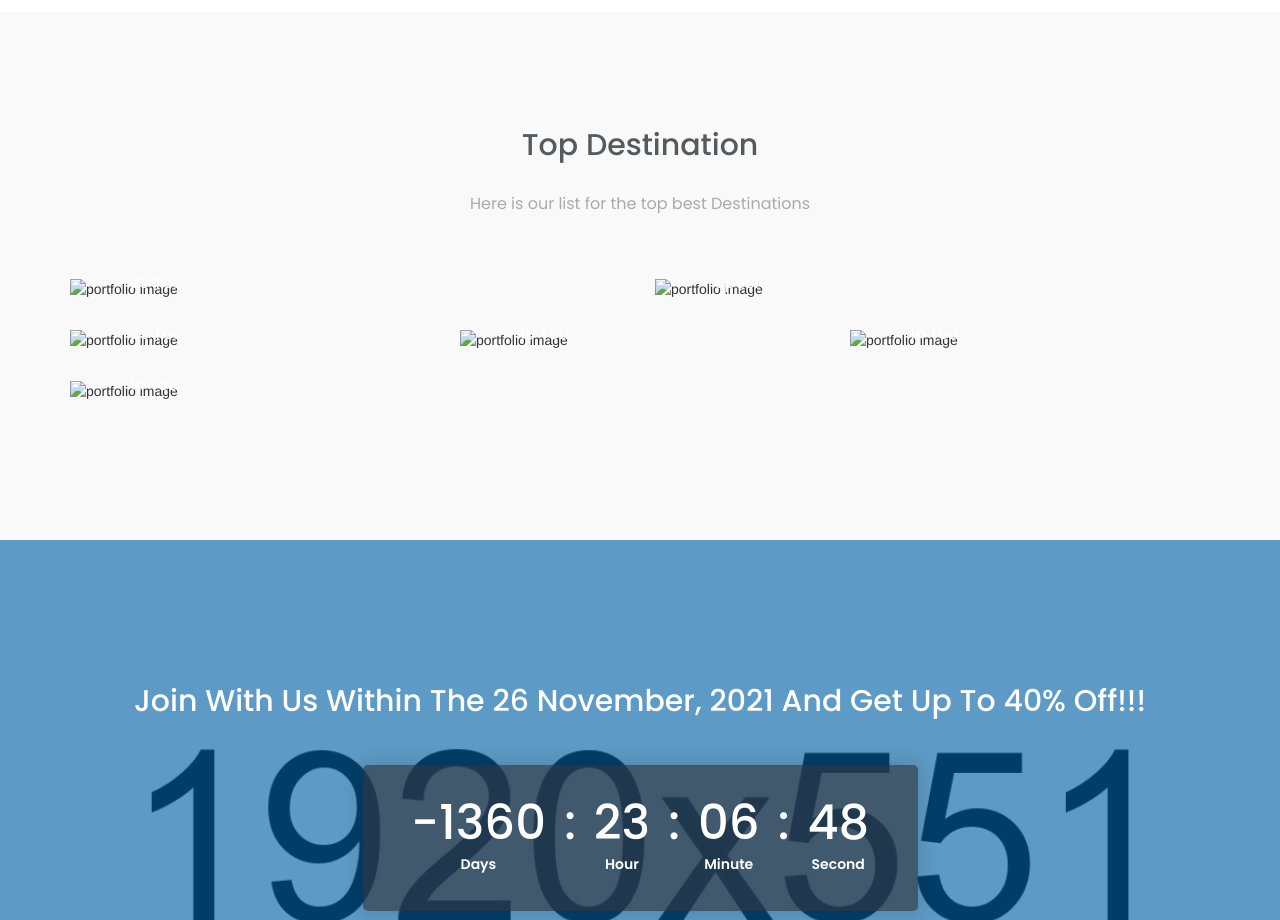
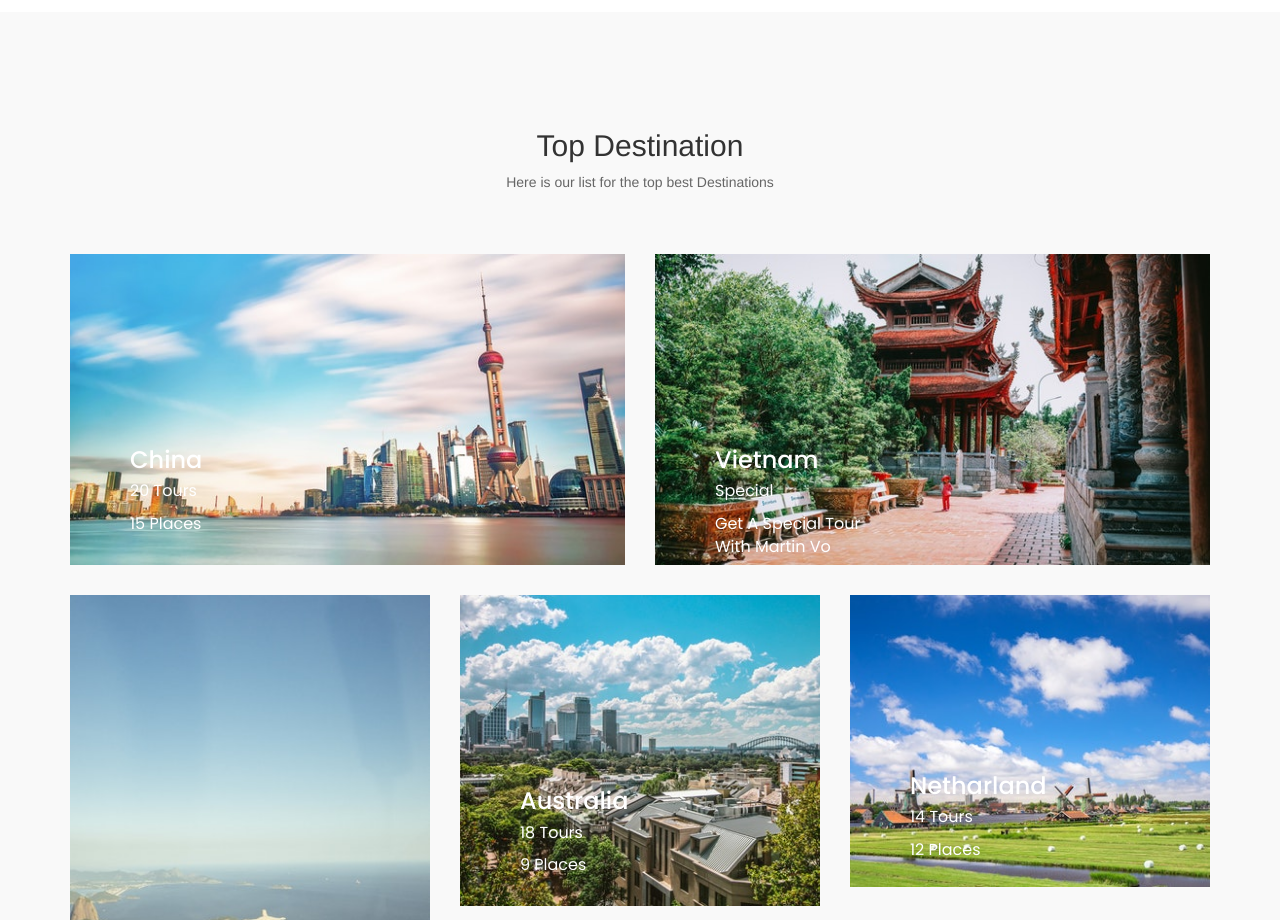
Before and after one commit to RealAliSaid/Travel-One-Web-Page-Style, a website with bundled scripts: page index.html in a window 1280 px wide. Shown: the part 1540-2460 px from the top of the page. Built offline with nearby package versions, Linux system fonts and the light colour scheme; files whose address does not match are found by name.

Commit message:
edit new

```diff
--- a/index.html
+++ b/index.html
@@ -608,7 +608,7 @@
 		<section id="gallery" class="gallery">
 			<div class="container">
 				<div class="gallery-details">
-					<div class="gallary-header text-center">
+					<div class="gallery-header text-center">
 						<h2>
 							top destination
 						</h2>
@@ -622,7 +622,7 @@
 						  		<div class="row">
 						  			<div class="col-md-6">
 						  				<div class="filtr-item">
-											<img src="assets/images/gallary/china.jpg" alt="portfolio image"/>
+											<img src="assets/images/gallery/china.jpg" alt="portfolio image"/>
 											<div class="item-title">
 												<a href="#">
 													china
@@ -635,7 +635,7 @@
 
 						  			<div class="col-md-6">
 						  				<div class="filtr-item">
-											<img src="assets/images/gallary/vietnam.jpg" alt="portfolio image"/>
+											<img src="assets/images/gallery/vietnam.jpg" alt="portfolio image"/>
 											<div class="item-title">
 												<a href="#">
 													Vietnam
@@ -648,7 +648,7 @@
 
 						  			<div class="col-md-4">
 						  				<div class="filtr-item">
-											<img src="assets/images/gallary/brazil.jpg" alt="portfolio image"/>
+											<img src="assets/images/gallery/brazil.jpg" alt="portfolio image"/>
 											<div class="item-title">
 												<a href="#">
 													brazil
@@ -661,7 +661,7 @@
 
 						  			<div class="col-md-4">
 						  				<div class="filtr-item">
-											<img src="assets/images/gallary/australia.jpg" alt="portfolio image"/>
+											<img src="assets/images/gallery/australia.jpg" alt="portfolio image"/>
 											<div class="item-title">
 												<a href="#">
 													australia
@@ -674,7 +674,7 @@
 
 						  			<div class="col-md-4">
 						  				<div class="filtr-item">
-											<img src="assets/images/gallary/netherlands.jpg" alt="portfolio image"/>
+											<img src="assets/images/gallery/netherlands.jpg" alt="portfolio image"/>
 											<div class="item-title">
 												<a href="#">
 													netharland
@@ -687,7 +687,7 @@
 
 						  			<div class="col-md-8">
 						  				<div class="filtr-item">
-											<img src="assets/images/gallary/turkey.jpg" alt="portfolio image"/>
+											<img src="assets/images/gallery/turkey.jpg" alt="portfolio image"/>
 											<div class="item-title">
 												<a href="#">
 													turkey
@@ -749,7 +749,7 @@
 		<!--packages start-->
 		<section id="pack" class="packages">
 			<div class="container">
-				<div class="gallary-header text-center">
+				<div class="gallery-header text-center">
 					<h2>
 						special packages
 					</h2>
@@ -1005,7 +1005,7 @@
 		<section   class="testemonial">
 			<div class="container">
 
-				<div class="gallary-header text-center">
+				<div class="gallery-header text-center">
 					<h2>
 						clients reviews
 					</h2>
@@ -1318,7 +1318,7 @@
 		<section id="blog" class="blog">
 			<div class="container">
 				<div class="blog-details">
-						<div class="gallary-header text-center">
+						<div class="gallery-header text-center">
 							<h2>
 								latest news
 							</h2>
```
